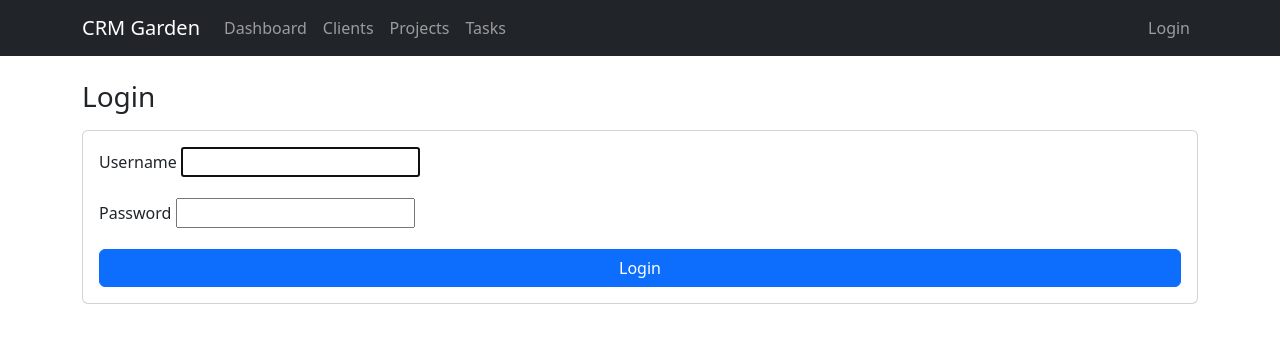
After one commit to alitaraghi/crm_garden, a Django app: page /accounts/login/ in a window 1280 px wide. The commit adds this page. Shown: the top 343 px of the page. Run offline with Django 5.2, Linux system fonts and the light colour scheme.

Commit message:
feat: add dedicated login/logout flow and integrate it into the main layout

```diff
--- a/crm/urls.py
+++ b/crm/urls.py
@@ -1,10 +1,10 @@
 from django.urls import path
-
 from . import views
 
 app_name = "crm"
 
 urlpatterns = [
+
     # Client URLs
     path("clients/", views.ClientListView.as_view(), name="client_list"),
     path("clients/add/", views.ClientCreateView.as_view(), name="client_create"),
--- a/crm/views.py
+++ b/crm/views.py
@@ -7,6 +7,12 @@ from django.db.models import Count
 from datetime import date
 from django.contrib import messages
 from .forms import ProjectForm, TaskForm
+from django.contrib.auth import logout
+from django.shortcuts import redirect
+
+def simple_logout(request):
+    logout(request)
+    return redirect("crm:dashboard")
 
 
 
--- a/crm_garden/urls.py
+++ b/crm_garden/urls.py
@@ -1,7 +1,19 @@
 from django.contrib import admin
-from django.urls import path, include
+from django.urls import include, path
+from django.contrib.auth import views as auth_views
+from crm.views import simple_logout
 
 urlpatterns = [
-    path('admin/', admin.site.urls),
+    path("admin/", admin.site.urls),
+
+    # Auth
+    path(
+        "accounts/login/",
+        auth_views.LoginView.as_view(template_name="registration/login.html"),
+        name="login",
+    ),
+    path("accounts/logout/", simple_logout, name="logout"),
+
+    # App
     path("", include("crm.urls", namespace="crm")),
 ]
--- a/templates/base.html
+++ b/templates/base.html
@@ -38,7 +38,9 @@
               <a class="nav-link" href="{% url 'crm:client_list' %}">Clients</a>
             </li>
             <li class="nav-item">
-          <a class="nav-link" href="{% url 'crm:project_list' %}">Projects</a>
+              <a class="nav-link" href="{% url 'crm:project_list' %}"
+                >Projects</a
+              >
             </li>
             <li class="nav-item">
               <a class="nav-link" href="{% url 'crm:task_list' %}">Tasks</a>
@@ -53,11 +55,11 @@
               </span>
             </li>
             <li class="nav-item">
-            <a class="nav-link" href="{% url 'admin:logout' %}">Logout</a>
+              <a class="nav-link" href="{% url 'logout' %}">Logout</a>
             </li>
             {% else %}
             <li class="nav-item">
-            <a class="nav-link" href="{% url 'admin:login' %}">Login</a>
+              <a class="nav-link" href="{% url 'login' %}">Login</a>
             </li>
             {% endif %}
           </ul>
@@ -65,20 +67,19 @@
       </div>
     </nav>
 
-
     <main class="container">
       {% if messages %}
       <div class="mt-2">
         {% for message in messages %}
-            <div class="alert alert-{{ message.tags|default:'info' }} mb-2" role="alert">
+        <div
+          class="alert alert-{{ message.tags|default:'info' }} mb-2"
+          role="alert"
+        >
           {{ message }}
         </div>
         {% endfor %}
       </div>
-      {% endif %}
-
-      {% block content %}{% endblock %}
+      {% endif %} {% block content %}{% endblock %}
     </main>
-
   </body>
 </html>
--- /dev/null
+++ b/templates/registration/login.html
@@ -0,0 +1,27 @@
+{% extends "base.html" %}
+
+{% block title %}Login | CRM Garden{% endblock %}
+
+{% block content %}
+  <h1 class="h3 mb-3">Login</h1>
+
+  {% if form.errors %}
+    <div class="alert alert-danger">
+      Please check your username and password and try again.
+    </div>
+  {% endif %}
+
+  <form method="post" class="card card-body">
+    {% csrf_token %}
+    <div class="mb-3">
+      <label class="form-label" for="{{ form.username.id_for_label }}">Username</label>
+      {{ form.username }}
+    </div>
+    <div class="mb-3">
+      <label class="form-label" for="{{ form.password.id_for_label }}">Password</label>
+      {{ form.password }}
+    </div>
+
+    <button type="submit" class="btn btn-primary">Login</button>
+  </form>
+{% endblock %}
```
Lines whose indentation alone changed are shown as unchanged.
